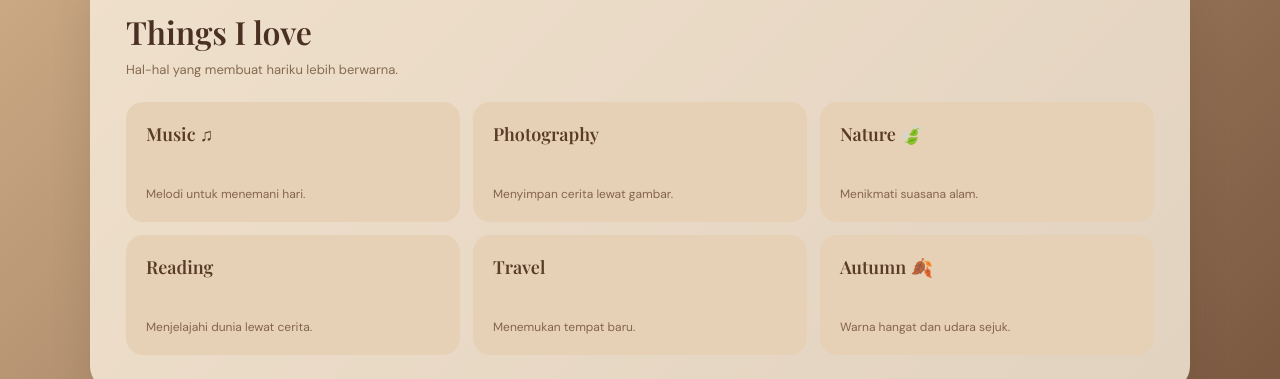
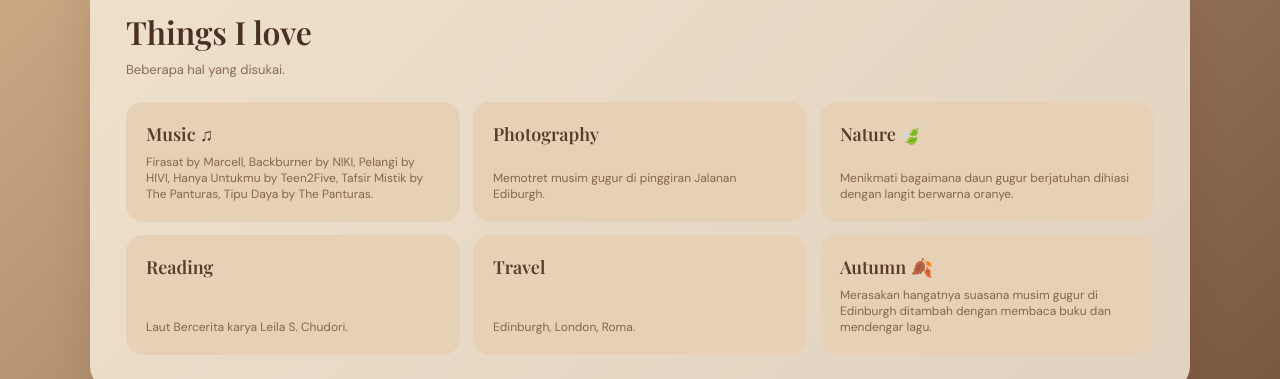
Before and after one commit to shofiatuladawiyah98smkannur/profile-data, a plain HTML site: page index.html in a window 1280 px wide. Shown: the part 1590-1969 px from the top of the page. Drawn offline with nearby package versions, Linux system fonts and the light colour scheme.

Commit message:
Update index.html

```diff
--- a/index.html
+++ b/index.html
@@ -187,14 +187,14 @@
 
     <section class="section" id="interests">
       <h2 class="section-heading">Things I love</h2>
-      <p class="sub">Hal-hal yang membuat hariku lebih berwarna.</p>
+      <p class="sub">Beberapa hal yang disukai.</p>
       <div class="interest-grid">
-        <div class="interest"><b>Music ♫</b><span>Melodi untuk menemani hari.</span></div>
-        <div class="interest"><b>Photography</b><span>Menyimpan cerita lewat gambar.</span></div>
-        <div class="interest"><b>Nature 🍃</b><span>Menikmati suasana alam.</span></div>
-        <div class="interest"><b>Reading</b><span>Menjelajahi dunia lewat cerita.</span></div>
-        <div class="interest"><b>Travel</b><span>Menemukan tempat baru.</span></div>
-        <div class="interest"><b>Autumn 🍂</b><span>Warna hangat dan udara sejuk.</span></div>
+        <div class="interest"><b>Music ♫</b><span>Firasat by Marcell, Backburner by NIKI, Pelangi by HIVI, Hanya Untukmu by Teen2Five, Tafsir Mistik by The Panturas, Tipu Daya by The Panturas.</span></div>
+        <div class="interest"><b>Photography</b><span>Memotret musim gugur di pinggiran Jalanan Ediburgh.</span></div>
+        <div class="interest"><b>Nature 🍃</b><span>Menikmati bagaimana daun gugur berjatuhan dihiasi dengan langit berwarna oranye.</span></div>
+        <div class="interest"><b>Reading</b><span>Laut Bercerita karya Leila S. Chudori.</span></div>
+        <div class="interest"><b>Travel</b><span>Edinburgh, London, Roma.</span></div>
+        <div class="interest"><b>Autumn 🍂</b><span>Merasakan hangatnya suasana musim gugur di Edinburgh ditambah dengan membaca buku dan mendengar lagu.</span></div>
       </div>
     </section>
     <footer>MADE WITH LOVE__< · AUTUMN IN EDINBURGH 🍁</footer>
```
